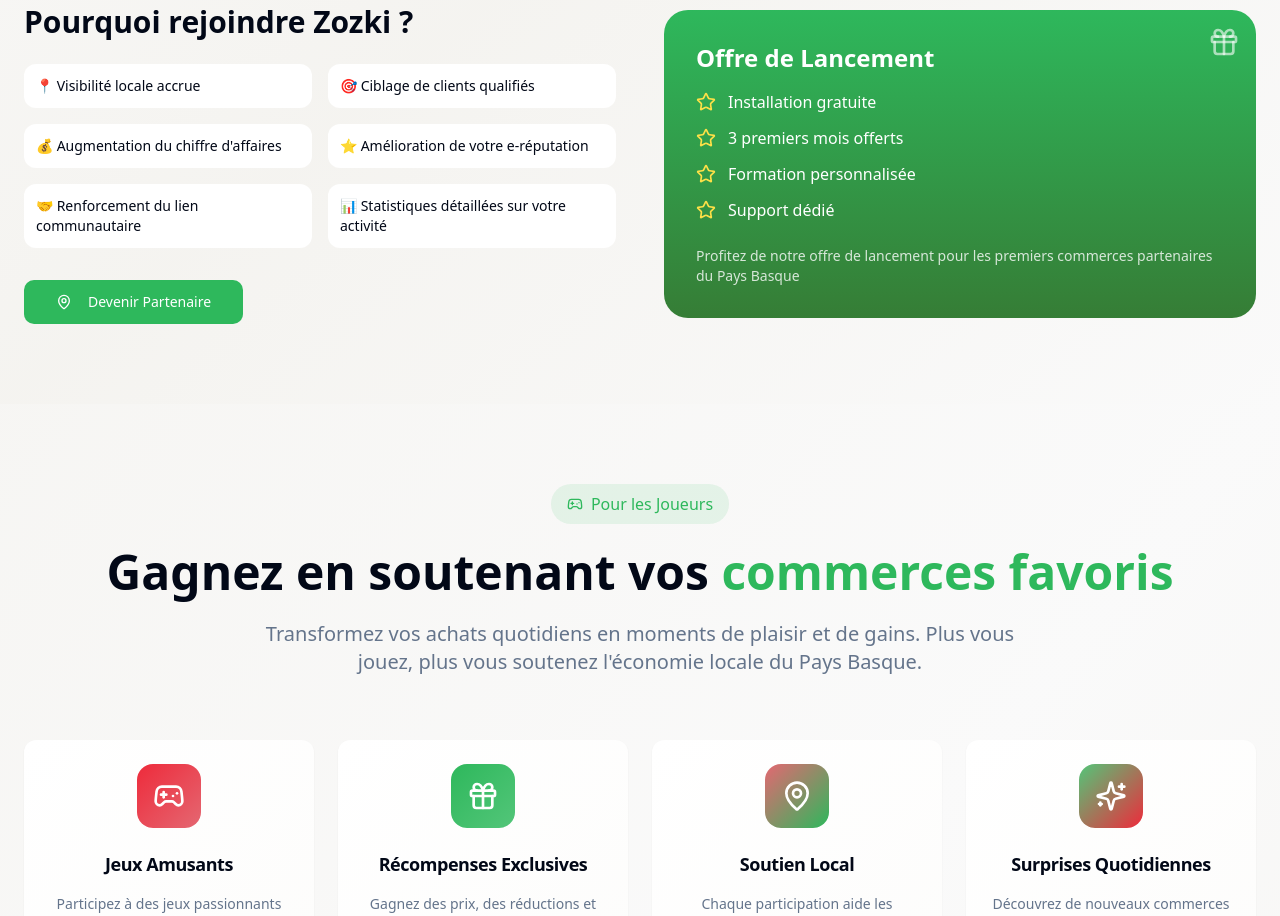
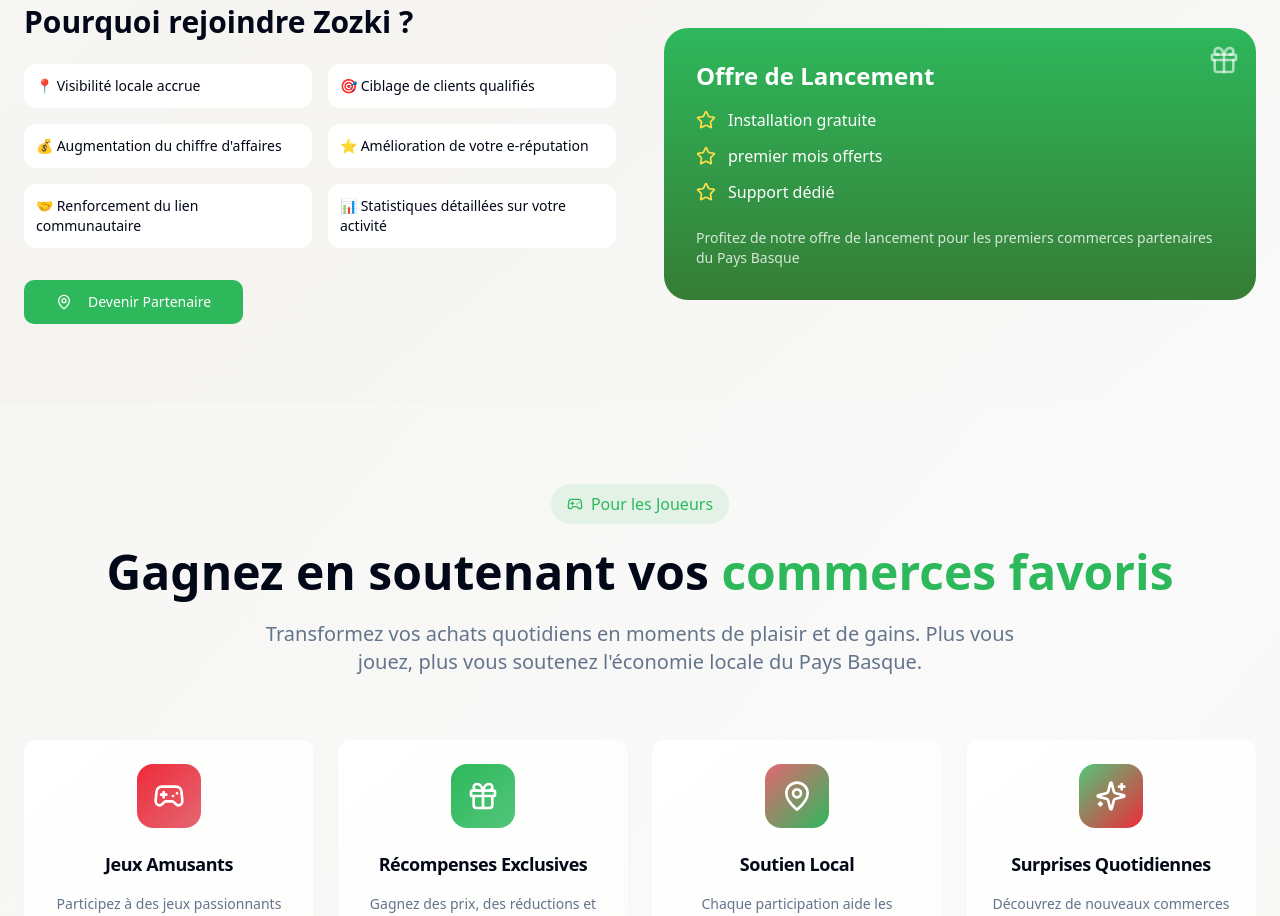
Before and after one commit to Brabusama/basque-landing-boost, a React (Vite) app: page / in a window 1280 px wide. Shown: the part 1460-2376 px from the top of the page. Built offline with nearby package versions, Linux system fonts and the light colour scheme.

Commit message:
Update ForShops.tsx

```diff
--- a/src/components/ForShops.tsx
+++ b/src/components/ForShops.tsx
@@ -101,11 +101,7 @@ const ForShops = () => {
                 </li>
                 <li className="flex items-center">
                   <Star className="w-5 h-5 mr-3 text-yellow-300" />
-                  <span>3 premiers mois offerts</span>
-                </li>
-                <li className="flex items-center">
-                  <Star className="w-5 h-5 mr-3 text-yellow-300" />
-                  <span>Formation personnalisée</span>
+                  <span> premier mois offerts</span>
                 </li>
                 <li className="flex items-center">
                   <Star className="w-5 h-5 mr-3 text-yellow-300" />
```
